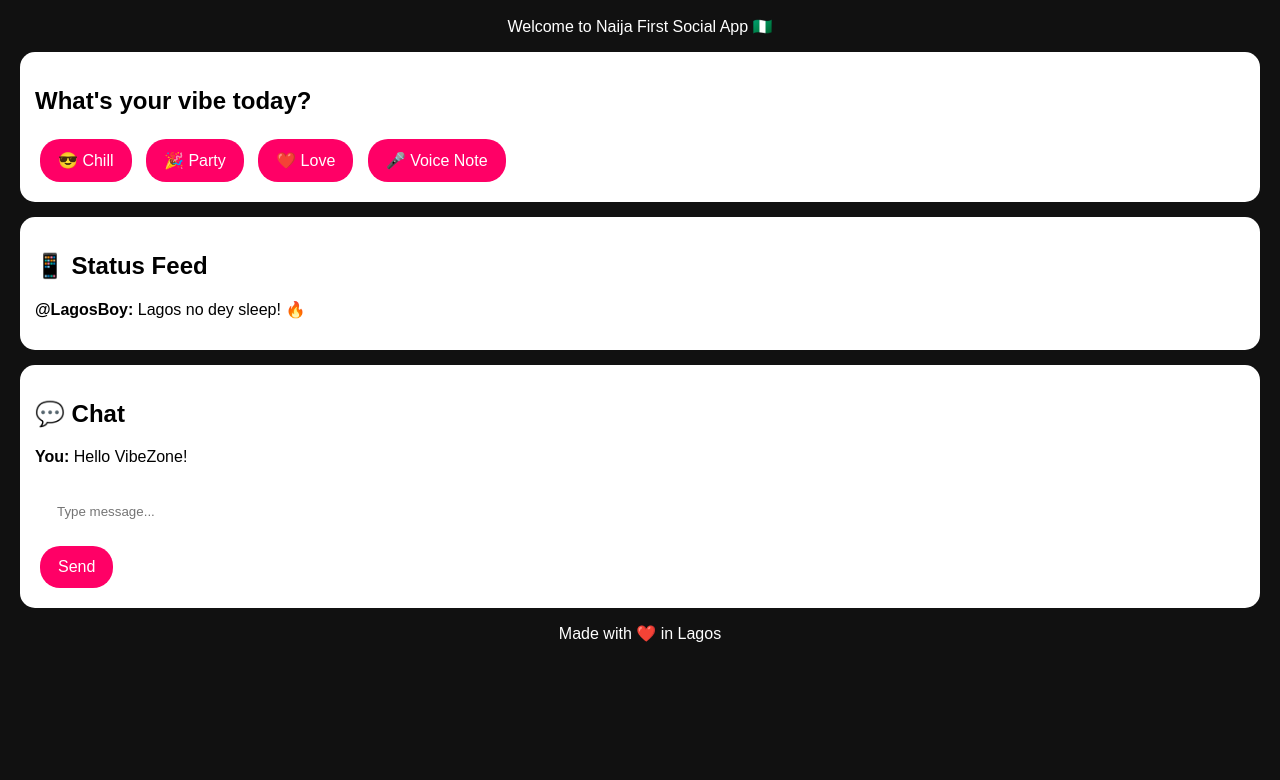
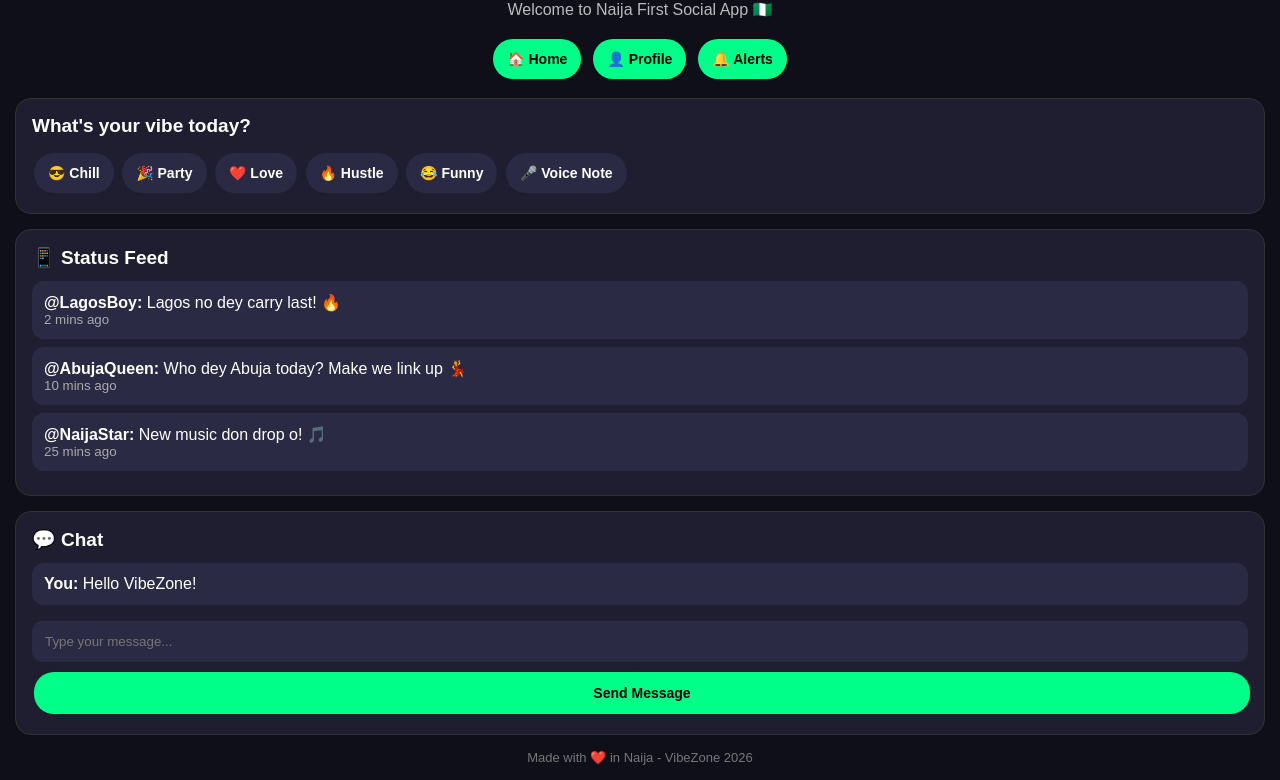
Before and after one commit to appvibezone-star/Vibezone, a plain HTML site: page index.html in a window 1280 px wide. Shown: the part 104-884 px from the top of the page. Before the commit the page ends 800 px from the top, so only its background shows below. Drawn offline with Linux system fonts and the light colour scheme.

Commit message:
Update index.html

```diff
--- a/index.html
+++ b/index.html
@@ -1,42 +1,92 @@
-<!DOCTYPE html>
-<html>
+!DOCTYPE html>
+<html lang="en">
 <head>
-<title>VibeZone - Naija First</title>
-<meta name="viewport" content="width=device-width, initial-scale=1">
+<meta charset="UTF-8">
+<meta name="viewport" content="width=device-width, initial-scale=1.0">
+<title>VibeZone - Naija First Social App</title>
 <style>
-body{font-family:Arial;background:#111;color:white;text-align:center;margin:0;padding:20px}
-h1{font-size:40px}
-.card{background:white;color:black;border-radius:15px;padding:15px;margin:15px 0;text-align:left}
-button{background:#ff0066;color:white;border:none;padding:12px 18px;border-radius:20px;font-size:16px;margin:5px}
-input{width:80%;padding:12px;border-radius:20px;border:none;margin:10px}
+*{box-sizing:border-box;font-family:Arial,sans-serif}
+body{margin:0;background:#0f0f1a;color:white;padding:15px}
+h1{text-align:center;font-size:32px}
+h1 span{color:#00ff88}
+p.sub{text-align:center;color:#bbb;margin-top:-10px}
+.card{background:#1e1e30;padding:16px;border-radius:16px;margin:15px 0;border:1px solid #333}
+h2{margin:0 0 12px 0;font-size:19px}
+button{border:none;padding:12px 14px;border-radius:20px;font-weight:bold;cursor:pointer;margin:4px 2px;font-size:14px}
+.vibe-btn{background:#2a2a45;color:white}
+.vibe-btn:active{background:#00ff88;color:black}
+.send{background:#00ff88;color:black;width:100%;margin-top:10px;padding:13px}
+input{width:100%;padding:13px;border-radius:10px;border:none;background:#2a2a45;color:white;outline:none;margin-top:8px}
+.post{background:#2a2a45;padding:12px;border-radius:12px;margin:8px 0}
+small{color:#aaa}
+.top{display:flex;gap:8px;justify-content:center;margin:10px 0}
+.top button{background:#00ff88;color:black}
 </style>
 </head>
 <body>
-<h1>🔥 VibeZone</h1>
-<p>Welcome to Naija First Social App 🇳🇬</p>
+
+<h1>🔥 Vibe<span>Zone</span></h1>
+<p class="sub">Welcome to Naija First Social App 🇳🇬</p>
+
+<div class="top">
+<button onclick="alert('Welcome to VibeZone!')">🏠 Home</button>
+<button onclick="alert('Profile coming soon!')">👤 Profile</button>
+<button onclick="alert('Notifications: 3 new vibes!')">🔔 Alerts</button>
+</div>
+
 <div class="card">
 <h2>What's your vibe today?</h2>
-<button onclick="postVibe('😎 Chill')">😎 Chill</button>
-<button onclick="postVibe('🎉 Party')">🎉 Party</button>
-<button onclick="postVibe('❤️ Love')">❤️ Love</button>
-<button onclick="voiceNote()">🎤 Voice Note</button>
+<button class="vibe-btn" onclick="postVibe('😎 Chill')">😎 Chill</button>
+<button class="vibe-btn" onclick="postVibe('🎉 Party')">🎉 Party</button>
+<button class="vibe-btn" onclick="postVibe('❤️ Love')">❤️ Love</button>
+<button class="vibe-btn" onclick="postVibe('🔥 Hustle')">🔥 Hustle</button>
+<button class="vibe-btn" onclick="postVibe('😂 Funny')">😂 Funny</button>
+<button class="vibe-btn" onclick="voiceNote()">🎤 Voice Note</button>
 </div>
+
 <div class="card">
 <h2>📱 Status Feed</h2>
-<div id="feed"><p><b>@LagosBoy:</b> Lagos no dey sleep! 🔥</p></div>
+<div id="feed">
+<div class="post"><b>@LagosBoy:</b> Lagos no dey carry last! 🔥<br><small>2 mins ago</small></div>
+<div class="post"><b>@AbujaQueen:</b> Who dey Abuja today? Make we link up 💃<br><small>10 mins ago</small></div>
+<div class="post"><b>@NaijaStar:</b> New music don drop o! 🎵<br><small>25 mins ago</small></div>
 </div>
+</div>
+
 <div class="card">
 <h2>💬 Chat</h2>
-<div id="chatBox"><p><b>You:</b> Hello VibeZone!</p></div>
-<input id="chatInput" placeholder="Type message...">
-<br>
-<button onclick="sendChat()">Send</button>
+<div id="chatBox">
+<div class="post"><b>You:</b> Hello VibeZone!</div>
 </div>
-<p>Made with ❤️ in Lagos</p>
+<input id="chatInput" placeholder="Type your message...">
+<button class="send" onclick="sendChat()">Send Message</button>
+</div>
+
+<p style="text-align:center;color:#777;font-size:13px">Made with ❤️ in Naija - VibeZone 2026</p>
+
 <script>
-function postVibe(v){document.getElementById('feed').innerHTML += "<p><b>You:</b> "+v+"</p>";}
-function voiceNote(){alert("🎤 Voice Vibe recording... (Demo)");document.getElementById('feed').innerHTML += "<p><b>You:</b> 🎤 Voice Note sent!</p>";}
-function sendChat(){let m=document.getElementById('chatInput').value;if(m=="") return;document.getElementById('chatBox').innerHTML += "<p><b>You:</b> "+m+"</p>";document.getElementById('chatInput').value="";}
+function postVibe(vibe){
+  let feed = document.getElementById('feed');
+  let div = document.createElement('div');
+  div.className = 'post';
+  div.innerHTML = '<b>You:</b> My vibe now na ' + vibe + '<br><small>Just now</small>';
+  feed.prepend(div);
+  alert('Your vibe don post: ' + vibe);
+}
+function voiceNote(){
+  alert('🎤 Voice Note: Hold to record - Feature don activate! Talk your vibe!');
+}
+function sendChat(){
+  let input = document.getElementById('chatInput');
+  if(input.value.trim() === ''){ alert('Type something first!'); return; }
+  let box = document.getElementById('chatBox');
+  let div = document.createElement('div');
+  div.className = 'post';
+  div.innerHTML = '<b>You:</b> ' + input.value;
+  box.appendChild(div);
+  input.value = '';
+}
 </script>
+
 </body>
 </html>
```
